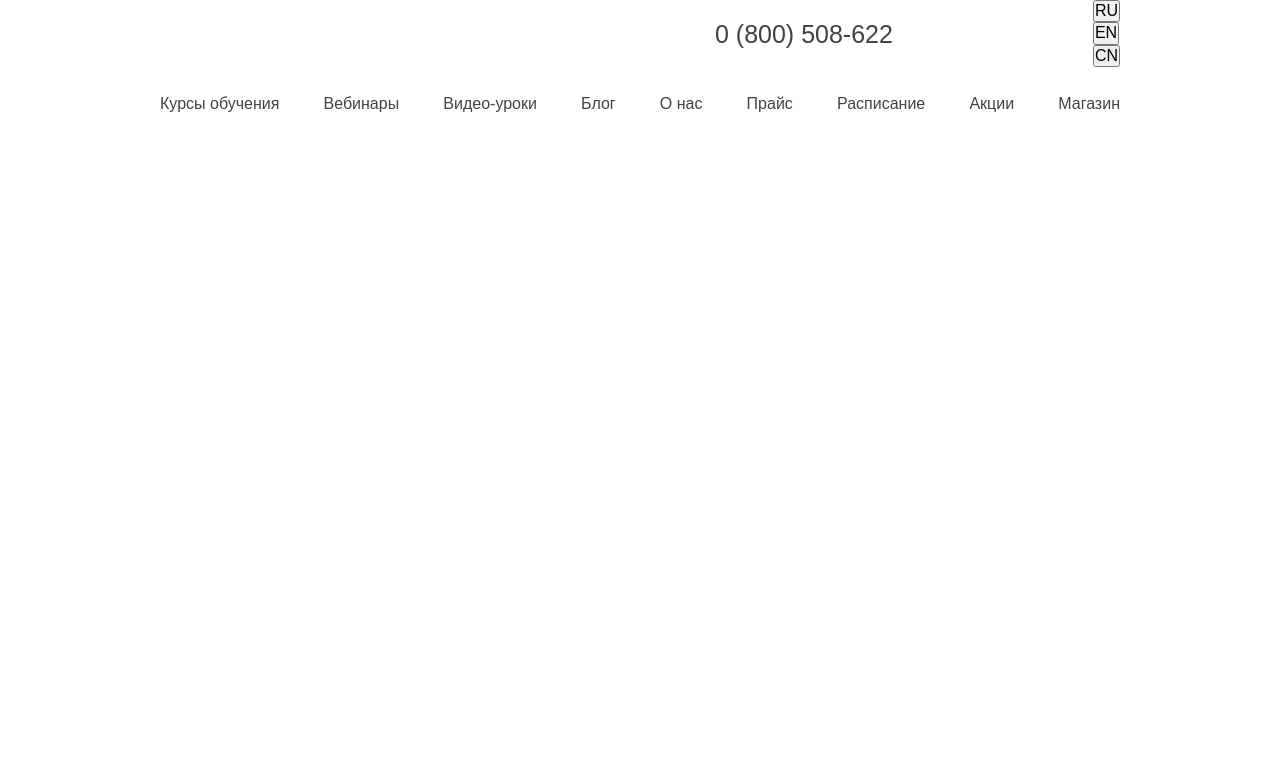
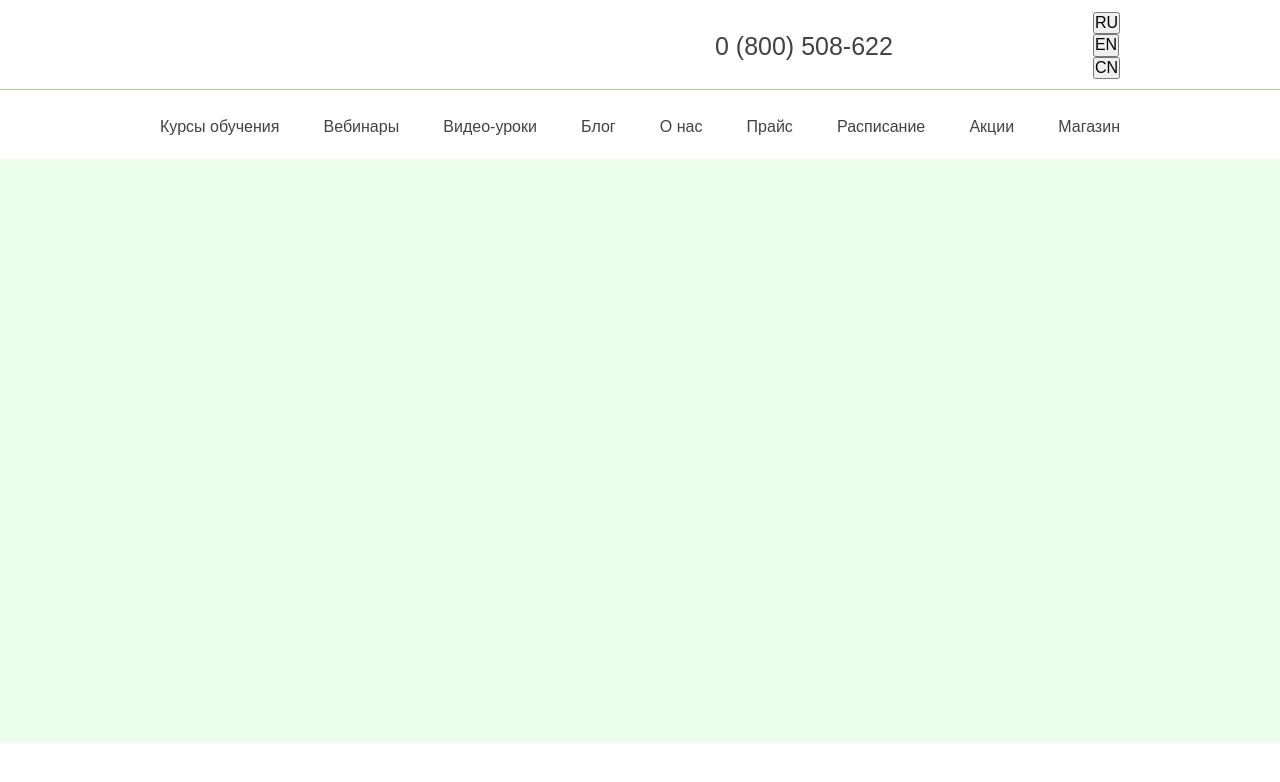
Before and after one commit to OksLan/Valmari, a website built with Vite: page source/index.html in a window 1280 px wide. Built offline with nearby package versions, Linux system fonts and the light colour scheme.

Commit message:
27/05 (1)

```diff
--- a/source/sass/blocks/header.scss
+++ b/source/sass/blocks/header.scss
@@ -3,6 +3,8 @@
   align-items: center;
   justify-content: space-between;
   gap: 20px;
+  margin-top: 12px;
+  margin-bottom: 9.5px;
 }
 
 .header__logo {
@@ -32,8 +34,14 @@
   gap: 12px;
 }
 
+.header__divider {
+  height: 1px;
+  background-color: #55A63080;
+}
+
 .header__bottom {
   margin-top: 24px;
+  margin-bottom: 19px;
 }
 
 .nav__list {
--- a/source/sass/blocks/promo.scss
+++ b/source/sass/blocks/promo.scss
@@ -0,0 +1,5 @@
+.promo {
+  background-color: #ECFFEB;
+  width: 100%;
+  height: 584px;
+}
```
